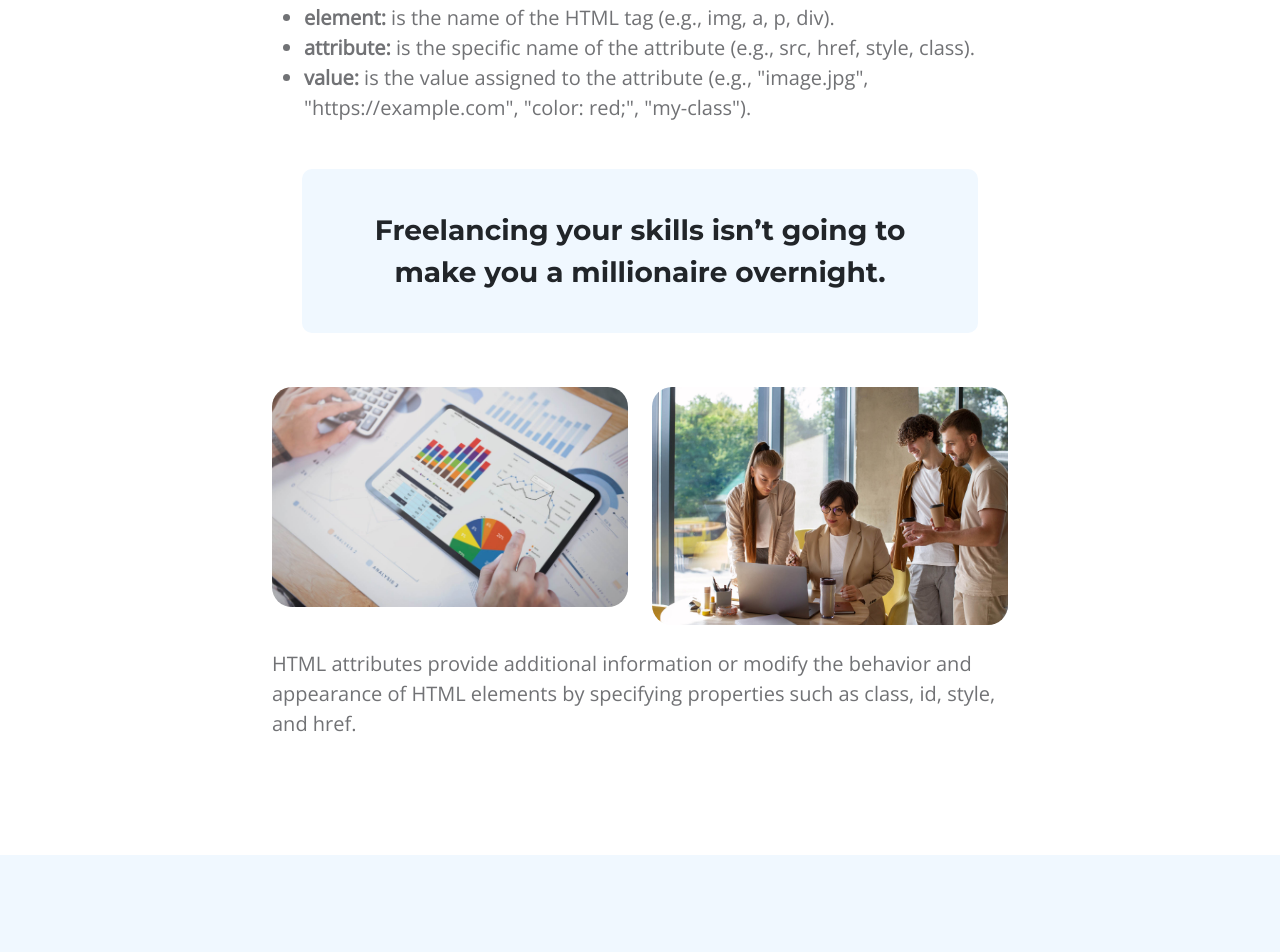
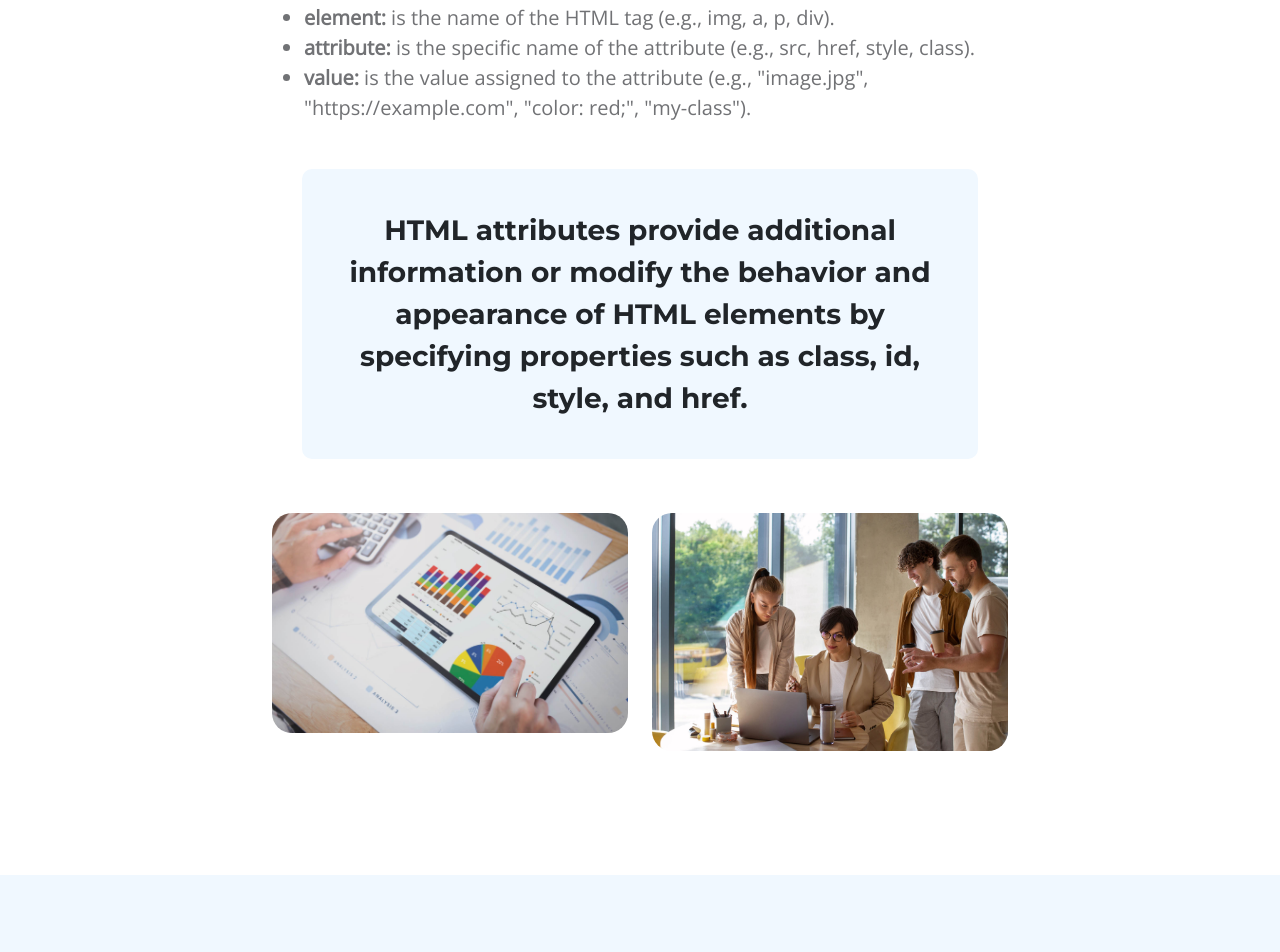
Before and after one commit to awaludin-dev/UASPW1K4, a plain HTML site: page html-article.html in a window 1280 px wide. Shown: the part 998-1950 px from the top of the page. Drawn offline with nearby package versions, Linux system fonts and the light colour scheme.

Commit message:
change quote

```diff
--- a/html-article.html
+++ b/html-article.html
@@ -150,7 +150,7 @@ https://templatemo.com/tm-590-topic-listing
                             </ul>
 
                             <blockquote>
-                                Freelancing your skills isn’t going to make you a millionaire overnight.
+                                HTML attributes provide additional information or modify the behavior and appearance of HTML elements by specifying properties such as class, id, style, and href.
                             </blockquote>
 
                             <div class="row my-4">
@@ -162,8 +162,6 @@ https://templatemo.com/tm-590-topic-listing
                                     <img src="images/colleagues-working-cozy-office-medium-shot.jpg" class="topics-detail-block-image img-fluid">
                                 </div>
                             </div>
-
-                            <p>HTML attributes provide additional information or modify the behavior and appearance of HTML elements by specifying properties such as class, id, style, and href.</p>
                         </div>
 
                     </div>
```
